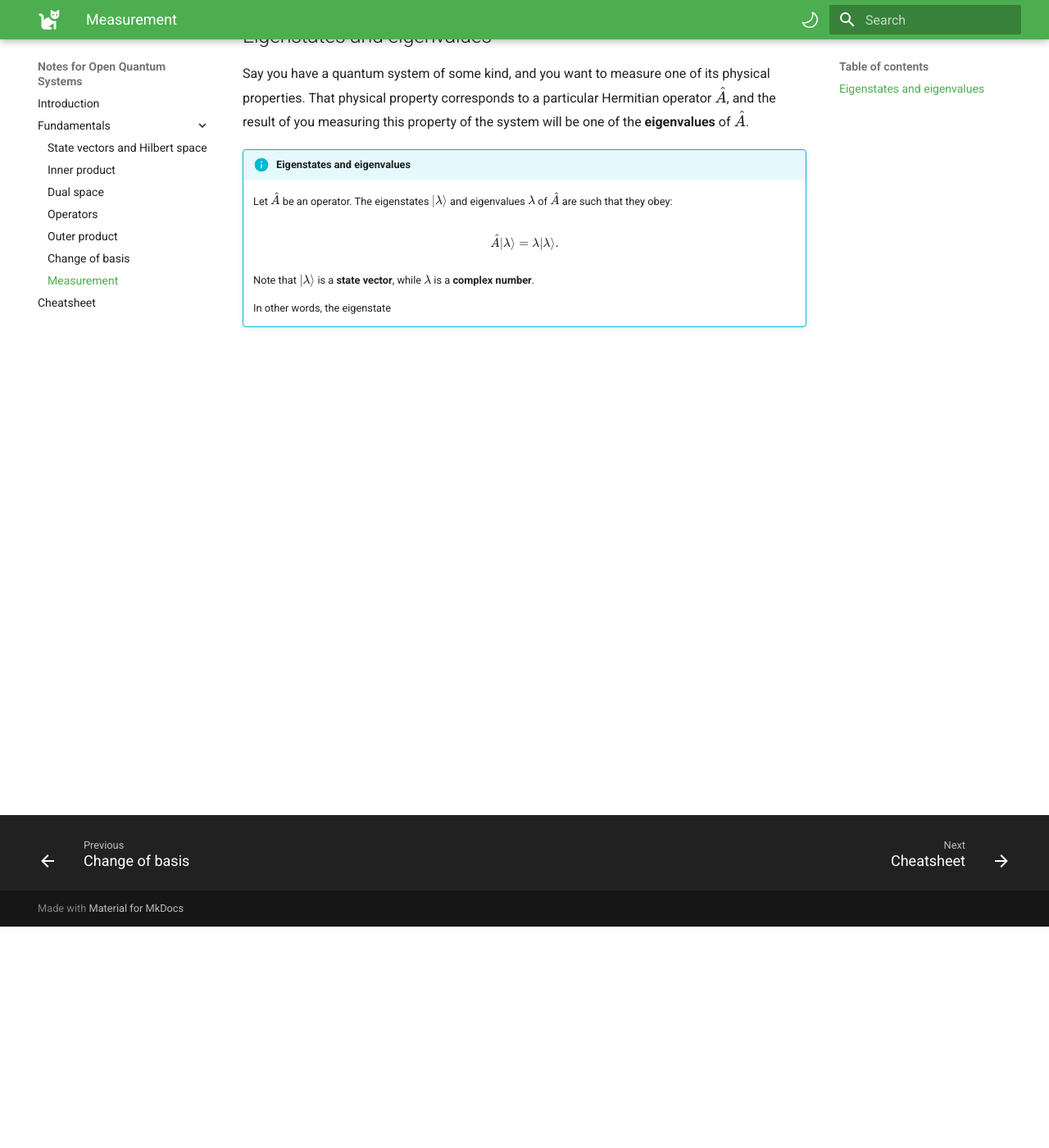
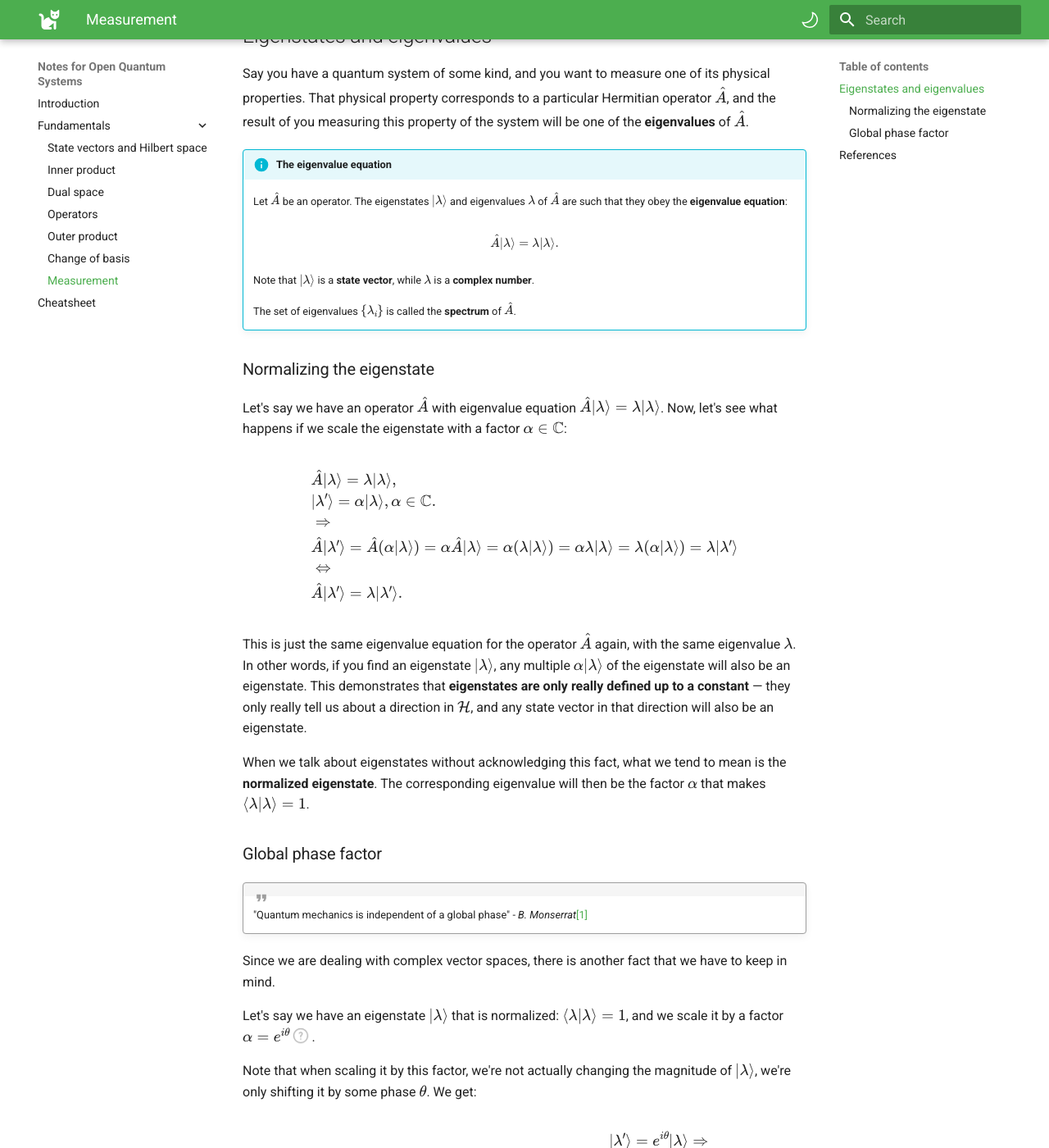
Before and after one commit to elviralaurin/notes-oqs, an MkDocs documentation site: the page built from docs/fundamentals/measurement.md, in a window 1280 px wide and 1400 px high, scrolled down 270 px. Shown: the whole window at 82% size. Built offline with MkDocs 1.6.1 and Material for MkDocs 9.7.7, drawn with Linux system fonts in a browser that asks for light colours; some of the changed text lies outside the part shown.

Commit message:
Write on measurement

```diff
--- a/docs/fundamentals/measurement.md
+++ b/docs/fundamentals/measurement.md
@@ -4,8 +4,8 @@ The measurement of a quantum system and what happens to the system after a measu
 ## Eigenstates and eigenvalues
 Say you have a quantum system of some kind, and you want to measure one of its physical properties. That physical property corresponds to a particular Hermitian operator $\hat{A}$, and the result of you measuring this property of the system will be one of the **eigenvalues** of $\hat{A}$.
 
-!!! info "Eigenstates and eigenvalues"
-    Let $\hat{A}$ be an operator. The eigenstates $\ket{\lambda}$ and eigenvalues $\lambda$ of $\hat{A}$ are such that they obey:
+!!! info "The eigenvalue equation"
+    Let $\hat{A}$ be an operator. The eigenstates $\ket{\lambda}$ and eigenvalues $\lambda$ of $\hat{A}$ are such that they obey the **eigenvalue equation**:
 
     $$
     \hat{A}\ket{\lambda} = \lambda\ket{\lambda}.
@@ -13,4 +13,56 @@ Say you have a quantum system of some kind, and you want to measure one of its p
 
     Note that $\ket{\lambda}$ is a **state vector**, while $\lambda$ is a **complex number**.
 
-    In other words, the eigenstate
+    The set of eigenvalues $\{\lambda_i\}$ is called the **spectrum** of $\hat{A}$.
+
+
+### Normalizing the eigenstate
+Let's say we have an operator $\hat{A}$ with eigenvalue equation $\hat{A}\ket{\lambda} = \lambda\ket{\lambda}$. Now, let's see what happens if we scale the eigenstate with a factor $\alpha \in \mathbb{C}$:
+
+$$
+\begin{align}
+    &\hat{A}\ket{\lambda} = \lambda\ket{\lambda},\\
+    &\ket{\lambda'} = \alpha\ket{\lambda}, \alpha \in \mathbb{C}.\\
+    &\Rightarrow\\
+    &\hat{A}\ket{\lambda'} = \hat{A}(\alpha\ket{\lambda}) = \alpha\hat{A}\ket{\lambda} = \alpha(\lambda\ket{\lambda}) = \alpha\lambda\ket{\lambda} = \lambda(\alpha\ket{\lambda}) = \lambda\ket{\lambda'}\\
+    &\Leftrightarrow\\
+    &\hat{A}\ket{\lambda'} = \lambda\ket{\lambda'}.
+\end{align}
+$$
+
+This is just the same eigenvalue equation for the operator $\hat{A}$ again, with the same eigenvalue $\lambda$. In other words, if you find an eigenstate $\ket{\lambda}$, any multiple $\alpha\ket{\lambda}$ of the eigenstate will also be an eigenstate. This demonstrates that **eigenstates are only really defined up to a constant** &mdash; they only really tell us about a direction in $\mathcal{H}$, and any state vector in that direction will also be an eigenstate.
+
+When we talk about eigenstates without acknowledging this fact, what we tend to mean is the **normalized eigenstate**. The corresponding eigenvalue will then be the factor $\alpha$ that makes $\braket{\lambda | \lambda} = 1$.
+
+### Global phase factor
+!!! quote " "
+    "Quantum mechanics is independent of a global phase" - *B. Monserrat*[[1]](#prof-m-eigen)
+
+Since we are dealing with complex vector spaces, there is another fact that we have to keep in mind.
+
+Let's say we have an eigenstate $\ket{\lambda}$ that is normalized: $\braket{\lambda | \lambda} = 1$, and we scale it by a factor $\alpha = e^{i\theta}$(1).
+{ .annotate }
+
+1.    Recall that a complex number $c \in \mathbb{C}$ can be written in polar coordinates as $c = re^{i\theta}$, where $r$ is the magnitude and $\theta$ is the phase in radians.
+
+Note that when scaling it by this factor, we're not actually changing the magnitude of $\ket{\lambda}$, we're only shifting it by some phase $\theta$. We get:
+
+$$
+\begin{align}
+    \ket{\lambda'} = e^{i\theta}\ket{\lambda} \Rightarrow\\
+    \braket{\lambda' | \lambda '} = \Bigl(e^{-i\theta}\bra{\lambda}\Bigr)\Bigl(e^{i\theta}\ket{\lambda}\Bigr) = e^{-i\theta}e^{i\theta}\braket{\lambda | \lambda} = \braket{\lambda | \lambda} = 1.
+\end{align}
+$$
+
+The magnitude of the phase-shifted eigenstate is the same as the original eigenstate. The phase-shifting had no impact on the defining property of the eigenstate.
+
+!!! info "Differentiating eigenstates"
+    Two eigenstates $\ket{\lambda_1}$ and $\ket{\lambda_2}$ are equivalent to each other if:
+
+    - one is a multiple of the other: $\ket{\lambda_1} = \alpha\ket{\lambda_2}$,
+    - one is phase-shifted from the other: $\ket{\lambda_1} = e^{i\theta}\ket{\lambda_2}$.
+
+    In other words, you can multiply an eigenstate by any complex number $c = re^{i\theta} \in \mathbb{C}$, and it will still correspond to the same eigenstate.
+
+## References
+<span id="prof-m-eigen">[1]</span> Professor M does Science, Cambridge, U.K. *Eigenvalues and eigenstates in quantum mechanics*. (July 1, 2020). Accessed: Aug. 21, 2024. [Online Video]. Available: [https://youtu.be/p1zg-c1nvwQ?feature=shared](https://youtu.be/p1zg-c1nvwQ?feature=shared).
```
